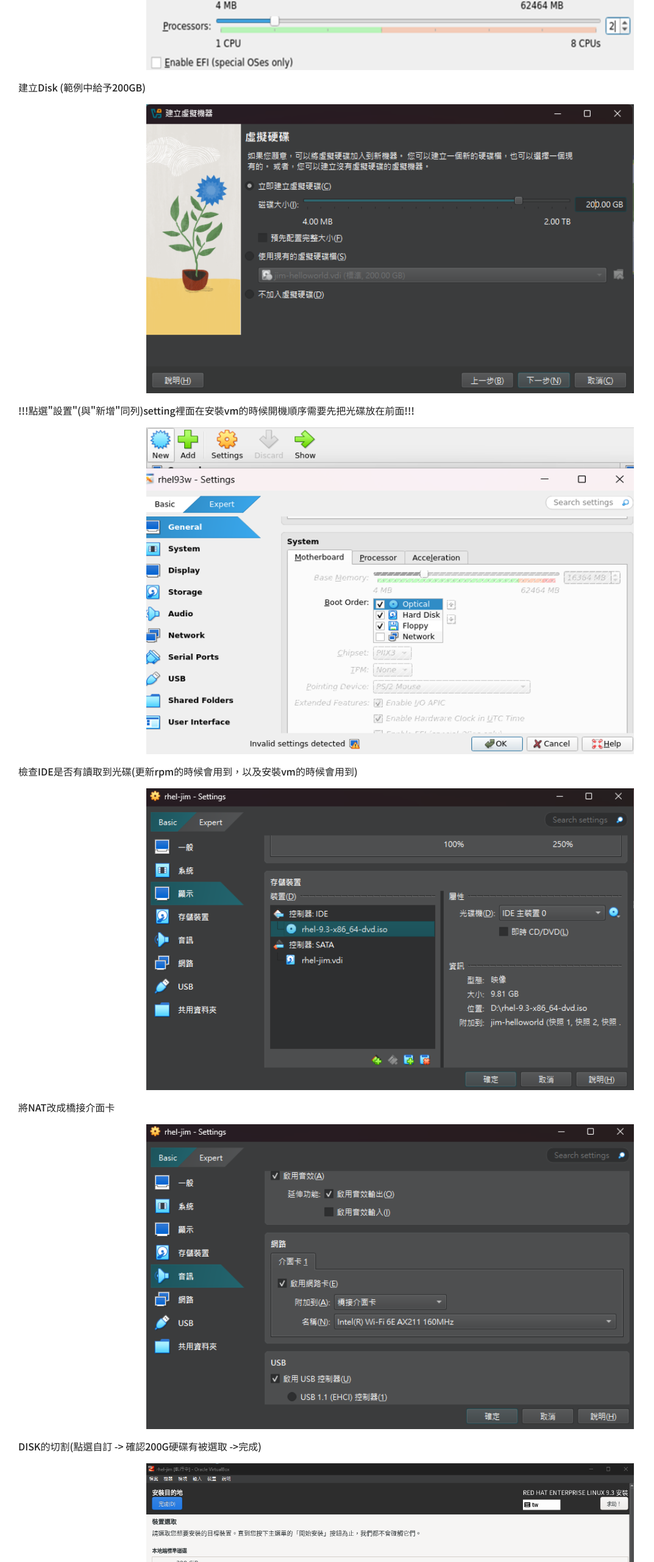
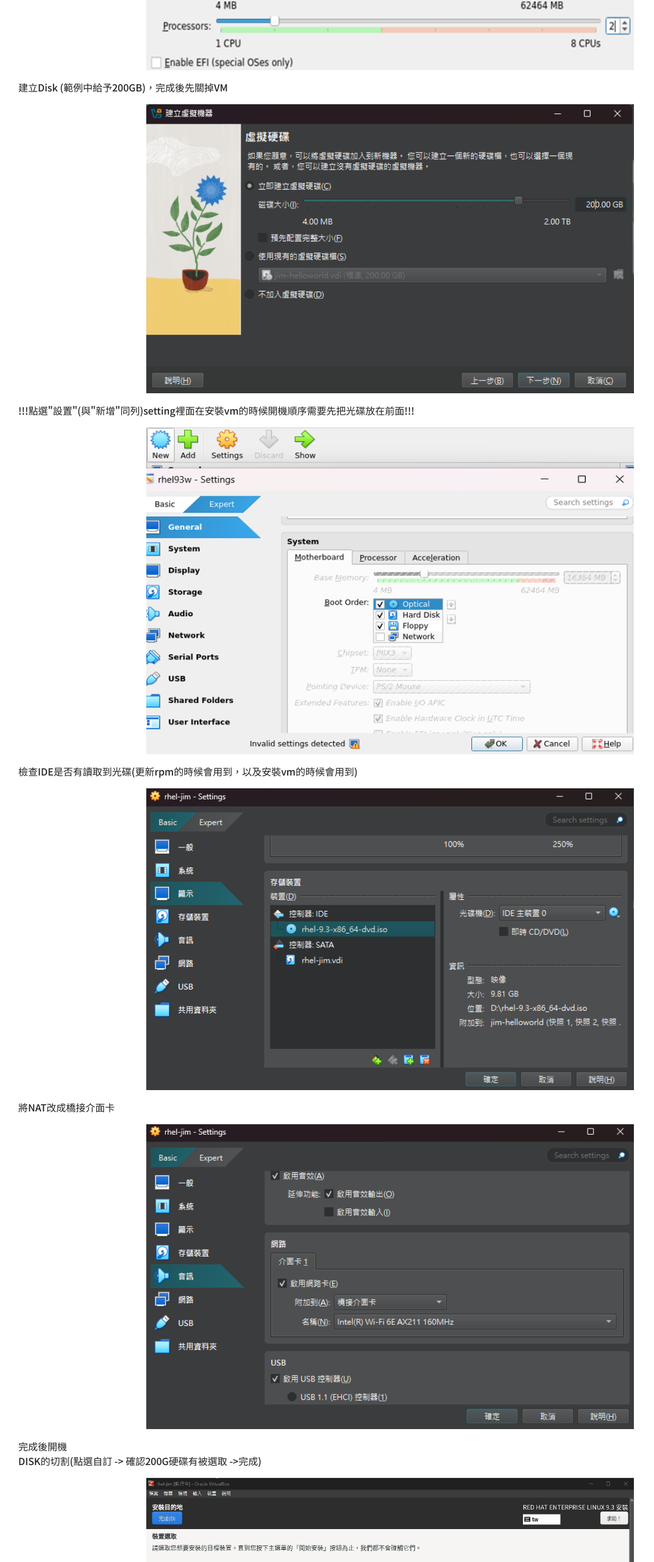
Before and after one commit to YuanSue/Linux-note, a plain HTML site: page env_install.html in a window 1280 px wide. Shown: the part 2058-4620 px from the top of the page at 61% size, without its empty margins (0-1073 px from the left). Drawn offline with Linux system fonts and the light colour scheme.

Commit message:
New content

```diff
--- a/env_install.html
+++ b/env_install.html
@@ -239,7 +239,7 @@
     <img src="img/I3.png" alt="無法顯示" width="800" class="center-img">
   <p>範例中給予 16G的RAM(DS安裝最低需求)以及2顆CPU</p>
     <img src="img/I4.png" alt="無法顯示" width="800" class="center-img">
-  <p>建立Disk (範例中給予200GB)</p>
+  <p>建立Disk (範例中給予200GB)，完成後先關掉VM</p>
     <img src="img/I5.png" alt="無法顯示" width="800" class="center-img">
   <p>!!!點選"設置"(與"新增"同列)setting裡面在安裝vm的時候開機順序需要先把光碟放在前面!!!</p>
     <img src="img/I6.png" alt="無法顯示" width="800" class="center-img">
@@ -247,7 +247,7 @@
     <img src="img/I7.png" alt="無法顯示" width="800" class="center-img">
   <p>將NAT改成橋接介面卡</p>
     <img src="img/I8.png" alt="無法顯示" width="800" class="center-img">
-  <p>DISK的切割(點選自訂 -> 確認200G硬碟有被選取 ->完成)</p>
+  <p>完成後開機<br>DISK的切割(點選自訂 -> 確認200G硬碟有被選取 ->完成)</p>
     <img src="img/I9.png" alt="無法顯示" width="800" class="center-img">
   <p>切割細項:<br><span class="red-text">以下出現etl的路徑是上述u01的自定義，若有出現etl的路徑務必要改成當前你自定義的名稱</span></p>
     <img src="img/I10.png" alt="無法顯示" width="800" class="center-img">
```
